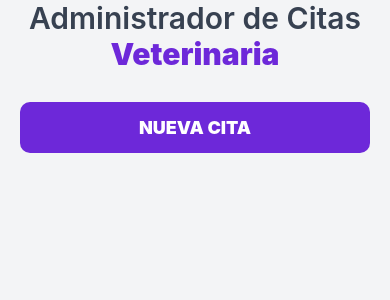
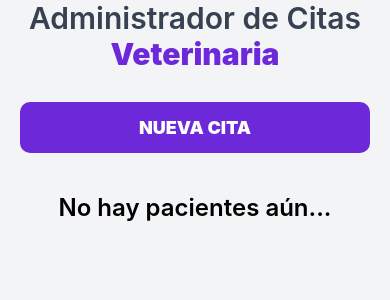
Before and after one commit to Omar0511/citas-mobile, a React Native app: screen / in a window 390 px wide. Shown: the top 300 px of the page. Built offline with nearby package versions, Linux system fonts and the light colour scheme.

Commit message:
FLATLIST e Iterar sobre colecciones de datos

```diff
--- a/App.js
+++ b/App.js
@@ -1,6 +1,7 @@
 import React, { useState } from 'react';
 
 import {
+  FlatList,
   Modal,
   Pressable,
   SafeAreaView,
@@ -9,6 +10,7 @@
 } from 'react-native';
 
 import Formulario from './src/components/Formulario';
+import Paciente from './src/components/Paciente';
 
 const App = () => {
   const [modalVisible, setModalVisible] = useState(false);
@@ -27,6 +29,22 @@
       >
         <Text style={styles.btnTextoNuevaCita}>Nueva Cita</Text>
       </Pressable>
+
+      {
+        pacientes.length === 0
+          ? <Text style={styles.noPacientes}>No hay pacientes aún...</Text>
+          : <FlatList
+              data={pacientes}
+              keyExtractor={(item) => item.id}
+              renderItem={({item}) => {
+                return (
+                  <Paciente
+                    item={item}
+                  />
+                )
+              }}
+            />
+      }
 
       <Formulario
         modalVisible={modalVisible}
@@ -72,6 +90,13 @@
       fontWeight: '900',
       textTransform: 'uppercase',
     },
+
+    noPacientes: {
+      marginTop: 40,
+      textAlign: 'center',
+      fontSize: 24,
+      fontWeight: '600',
+    }
   }
 );
 
--- a/src/components/Formulario.js
+++ b/src/components/Formulario.js
@@ -25,6 +25,7 @@
     }
 
     const nuevoPaciente = {
+      id: Date.now(),
       paciente,
       propietario,
       email,
@@ -36,11 +37,11 @@
     setPacientes([...pacientes, nuevoPaciente])
     setModalVisible(!modalVisible)
     setPaciente('')
-    setPropietariosetPaciente('')
-    setEmailsetPaciente('')
-    setTelefonosetPaciente('')
-    setFechasetPaciente('')
-    setSintomassetPaciente('')
+    setPropietario('')
+    setEmail('')
+    setTelefono('')
+    setFecha('')
+    setSintomas('')
   }
 
   return (
--- /dev/null
+++ b/src/components/Paciente.js
@@ -0,0 +1,13 @@
+import React from 'react'
+
+import { Text } from 'react-native'
+
+const Paciente = ({item}) => {
+    const { paciente, fecha } = item
+
+    return (
+        <Text>{paciente}</Text>
+    )
+}
+
+export default Paciente
```
